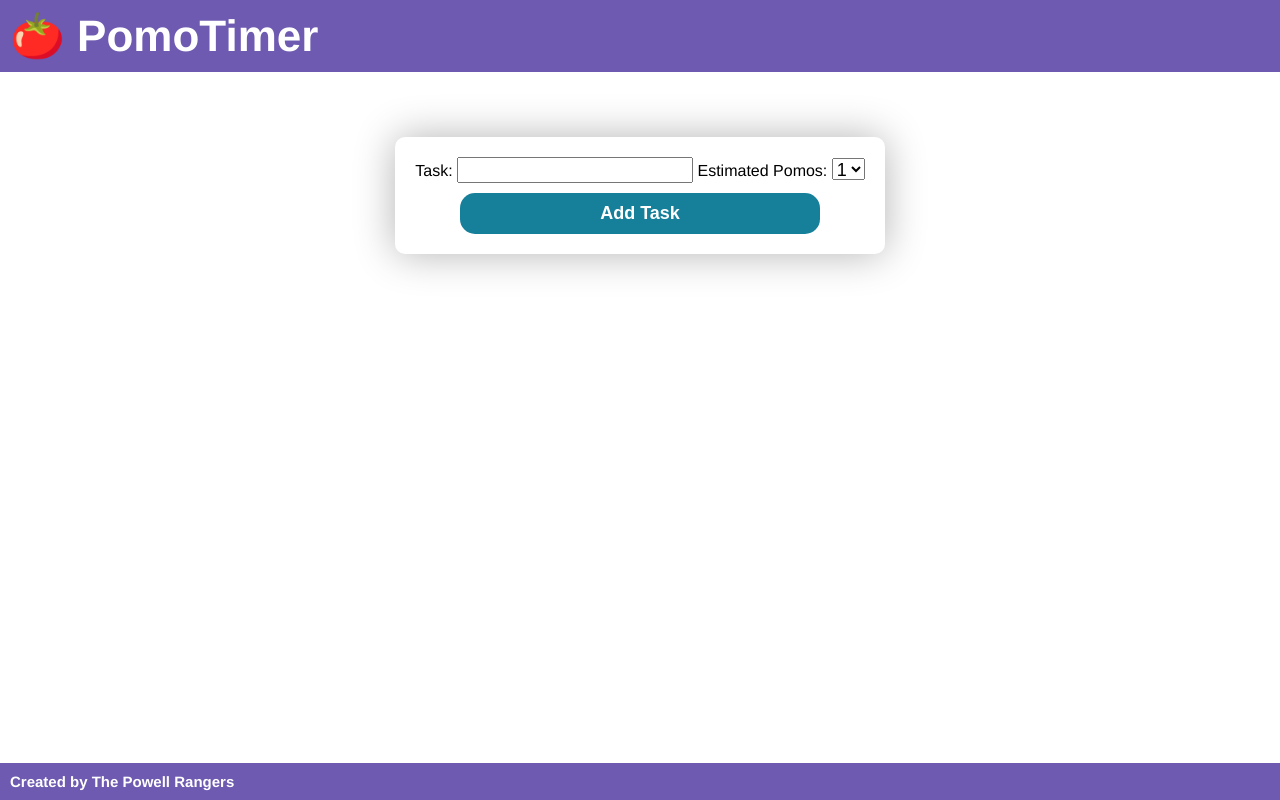
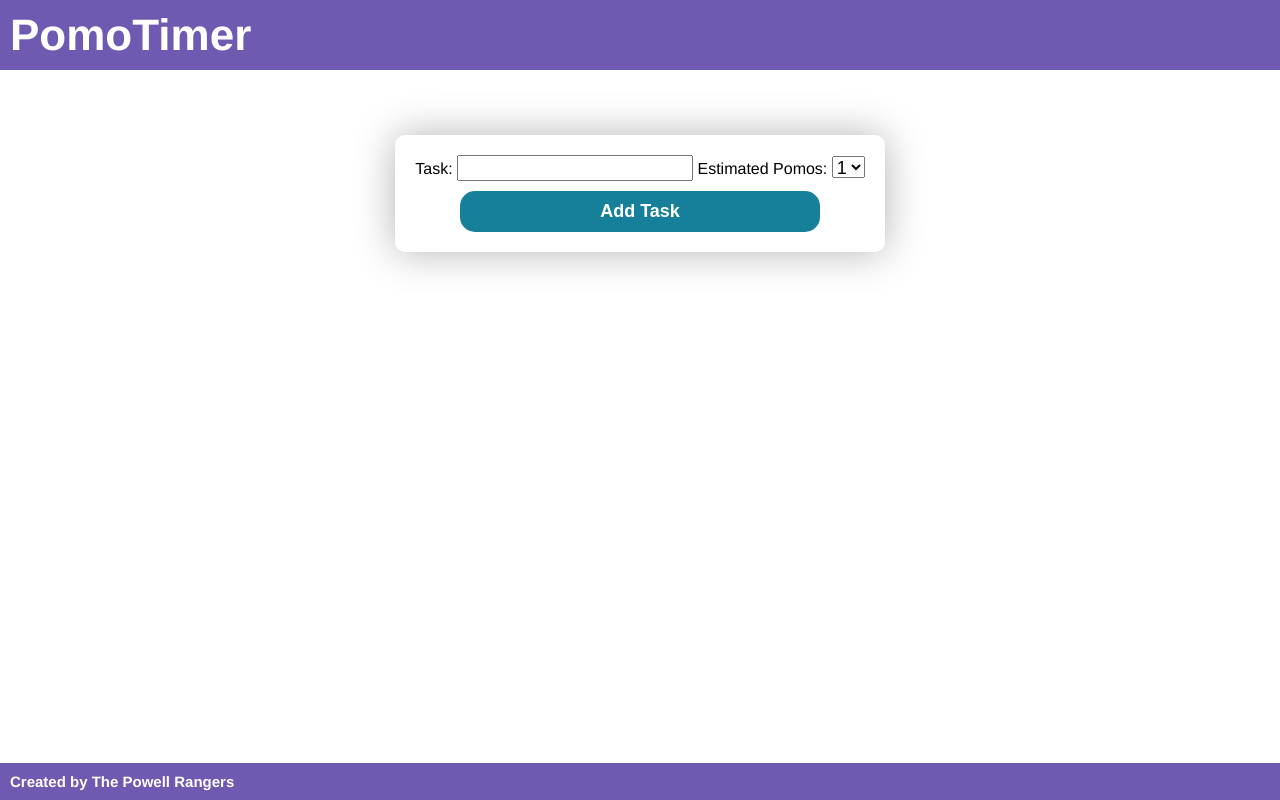
Before and after one commit to asherbav/cse110-w21-group9, a website: page source/index.html in a window 1280 px wide. Drawn offline with Linux system fonts and the light colour scheme.

Commit message:
fix: undid accidental commit

```diff
--- a/source/index.html
+++ b/source/index.html
@@ -9,7 +9,7 @@
 
   <body>
       <header class="title">
-        &#127813; PomoTimer
+        PomoTimer
       </header>
 
     <main>
@@ -20,7 +20,7 @@
 
       <audio id="timer-audio" src="./audio/timer-audio.mp3"></audio>
       <div id="main-page" class="main-page">
-
+        <table id="table" class="table"></table>
         <form id="add-task-form" class="add-task-form" onsubmit="addTask();">
           <label for="task-description">Task:</label>
           <input
@@ -41,8 +41,6 @@
           </select>
           <button type="submit" class="add-btn go-color-btn" id="add-btn">Add Task</button>
         </form>
-
-        <table id="table" class="table"></table>
       </div>
 
       <div class="timer-page" id="timer-page" style="display: none">
```
